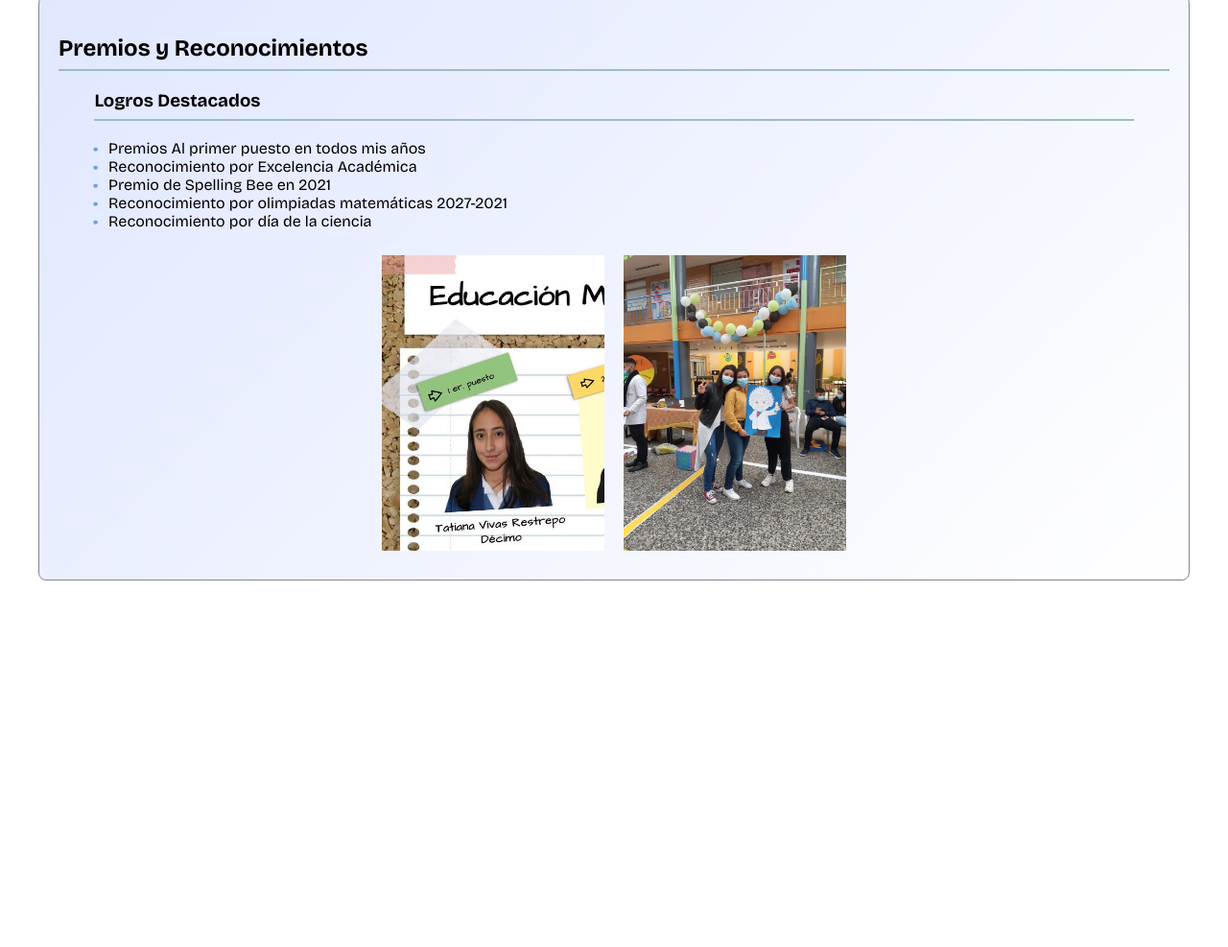
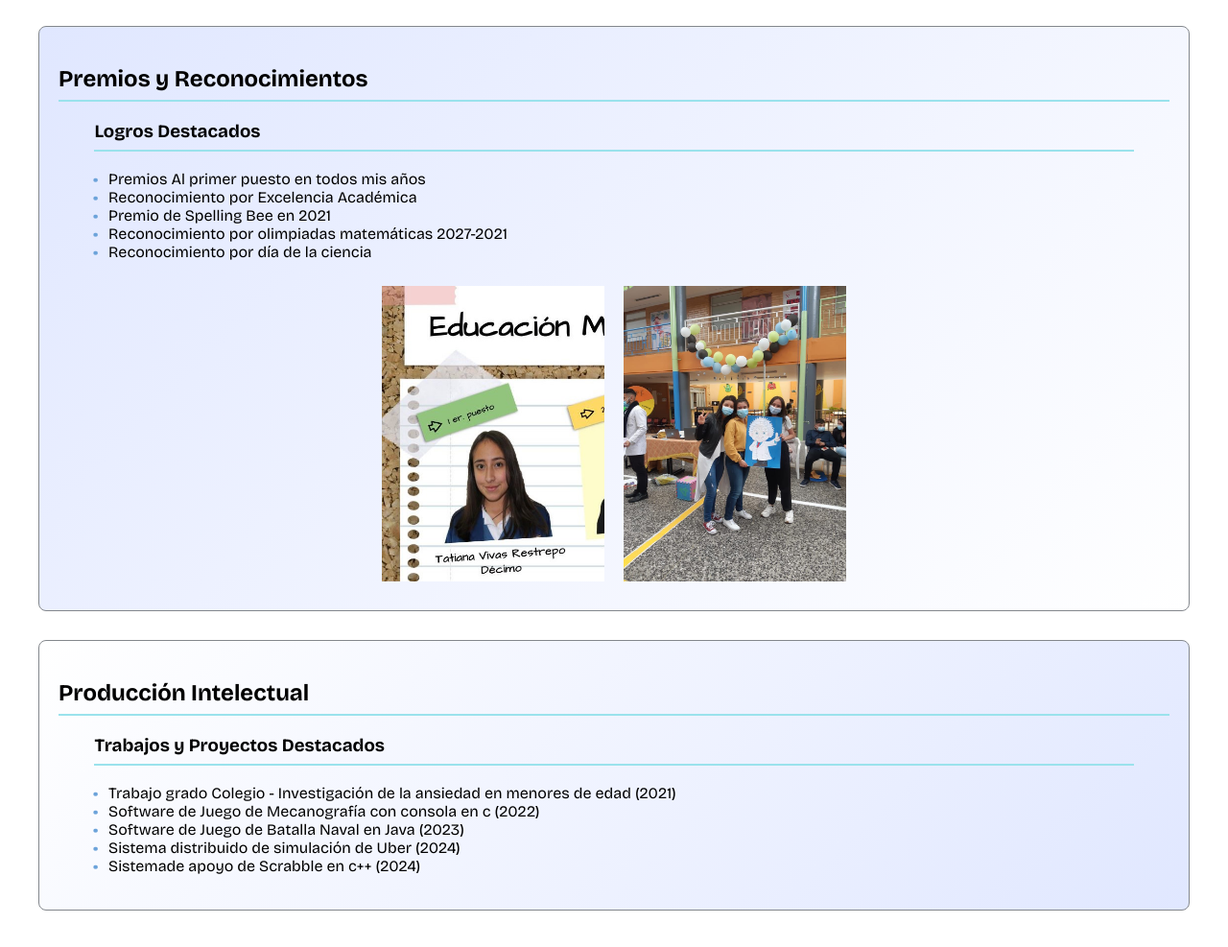
Before and after one commit to TatisVivas/Taller1-web, a plain HTML site: page html/hojav.html in a window 1280 px wide. Shown: the part 1417-2404 px from the top of the page at 96% size. Before the commit the page ends 2152 px from the top, so only its background shows below. Drawn offline with nearby package versions, Linux system fonts and the light colour scheme.

Commit message:
producción intelectual

```diff
--- a/css/styles.css
+++ b/css/styles.css
@@ -19,7 +19,7 @@
 h1,
 h2,
 h3 {
-    border-bottom: 2px solid #99bfc4;
+    border-bottom: 2px solid #9ae2ec;
     padding-bottom: 0.5rem;
 }
 
@@ -319,6 +319,9 @@ main ul li::before {
 #premios {
     background: linear-gradient(135deg, #e0e7ff 0%, #ffffff 100%);
 }
+#produccion{
+    background: linear-gradient(135deg, #ffffff 0%, #e0e7ff 100%);
+}
 
 ol {
     padding-left: 50px;
--- a/html/hojav.html
+++ b/html/hojav.html
@@ -38,6 +38,7 @@
                     <li><a href="#experiencia">Experiencia Laboral</a></li>
                     <li><a href="#estudios">Estudios</a></li>
                     <li><a href="#premios">Premios y Reconocimientos</a></li>
+                    <li><a href="#produccion">Producción Intelectual</a></li>
                 </ul>
             </nav>
 
@@ -91,12 +92,24 @@
                     </div>
                 </div>
             </section>
+            <section id="produccion" class="section-container">
+                <h2>Producción Intelectual</h2>
+                <div class="subsection">
+                    <h3>Trabajos y Proyectos Destacados</h3>
+                    <ul>
+                        <li>Trabajo grado Colegio - Investigación de la ansiedad en menores de edad (2021)</li>
+                        <li>Software de Juego de Mecanografía con consola en c (2022)</li>
+                        <li>Software de Juego de Batalla Naval en Java (2023)</li>
+                        <li>Sistema distribuido de simulación de Uber (2024)</li>
+                        <li>Sistemade apoyo de Scrabble en c++ (2024)</li>
+                </div>
+            </section>
         </section>
 
     </main>
 
     <footer>
-        <p>© 2024 Tatiana Vivas. Todos los derechos reservados.</p>
+        <p>© 2025 Tatiana Vivas. Todos los derechos reservados.</p>
 
         <section id="redes-sociales">
             <a href="https://www.instagram.com/tatis.11.vivas/" target="_blank" title="Instagram">
```
Also changed, not shown: html/datosB.html (+1 -1 lines), html/index.html (+1 -1 lines), html/intereses.html (+1 -1 lines).
